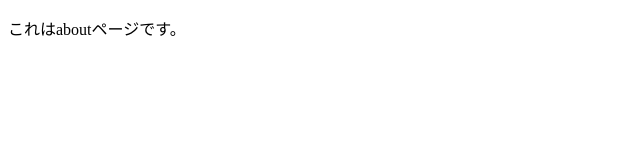
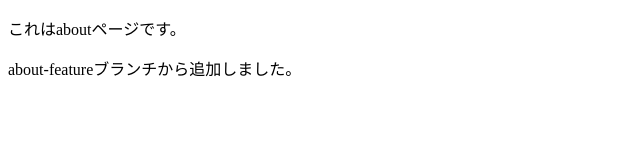
Before and after one commit to ky-33/first-git-repo, a website: page about.html in a window 1280 px wide. Shown: the whole page, without its empty margins (0-640 px from the left). Drawn offline with Linux system fonts and the light colour scheme.

Commit message:
about-featureからabout.htmlを変更

```diff
--- a/about.html
+++ b/about.html
@@ -8,5 +8,6 @@
 </head>
 <body>
   <p>これはaboutページです。</p>
+  <p>about-featureブランチから追加しました。</p>
 </body>
 </html>
```
